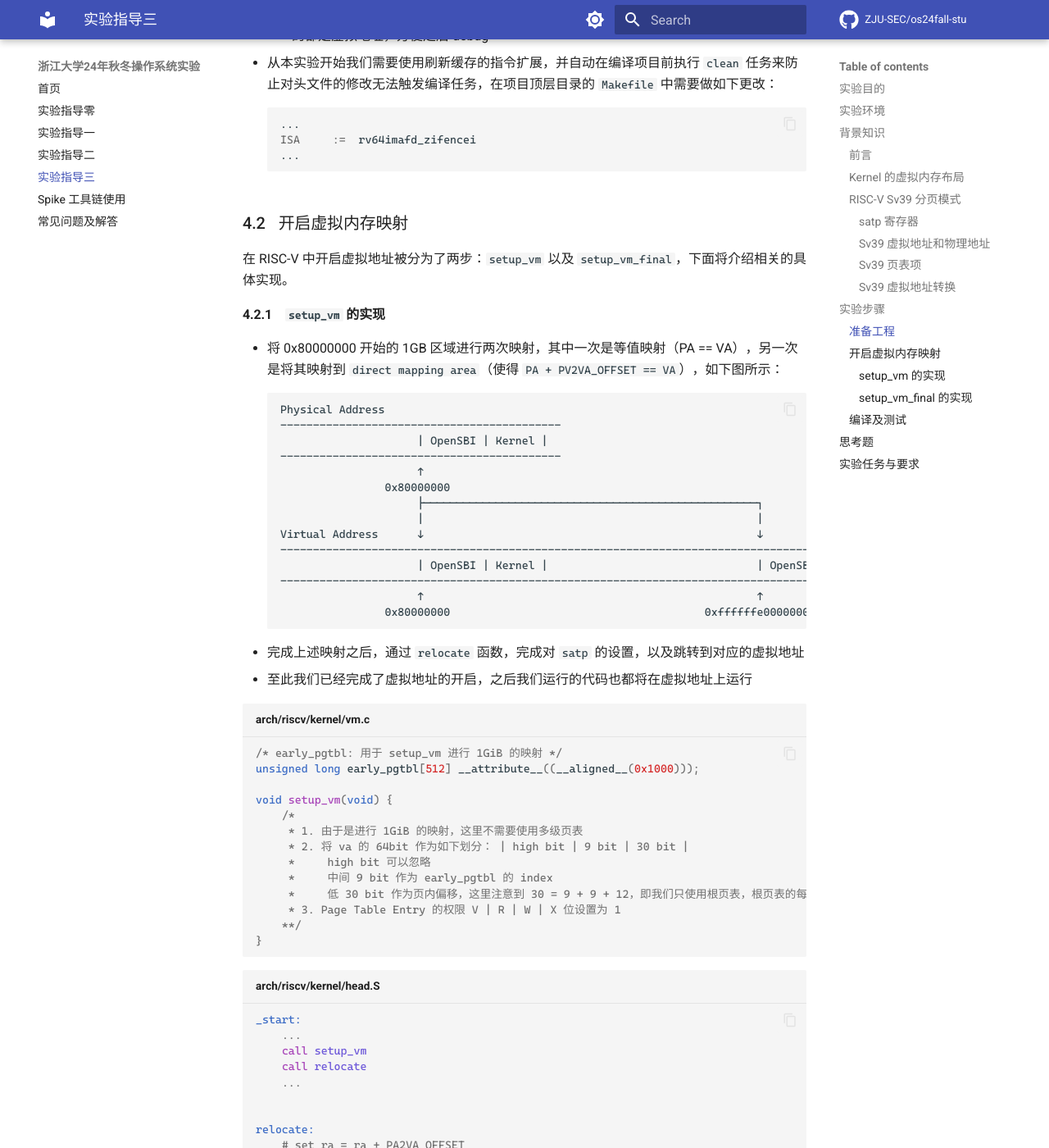
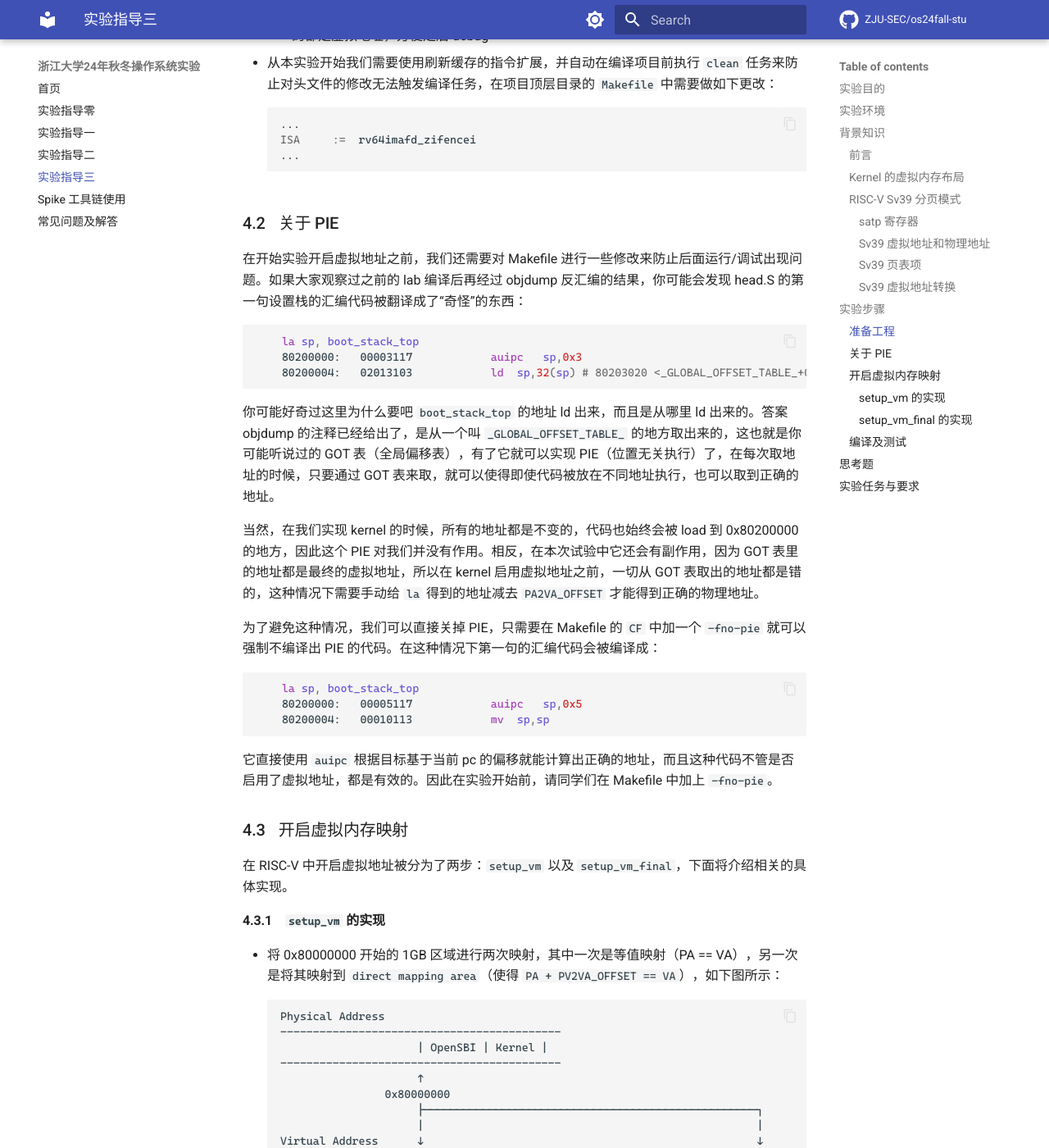
Before and after one commit to ZJU-SEC/os24fall-stu, an MkDocs documentation site: the page built from docs/lab3.md, in a window 1280 px wide and 1400 px high, scrolled down 5182 px. Shown: the whole window at 82% size. Built offline with MkDocs 1.6.1 and Material for MkDocs 9.7.7, drawn with Linux system fonts in a browser that asks for light colours; some web fonts are replaced; comment, search, counter and statistics services are not loaded.

Commit message:
docs: add instructions on pie

````diff
--- a/docs/lab3.md
+++ b/docs/lab3.md
@@ -215,6 +215,30 @@ satp（Supervisor Address Translation and Protection Register）是 RISC-V 中
     ISA		:=	rv64imafd_zifencei
     ...
     ```
+
+### 关于 PIE
+
+在开始实验开启虚拟地址之前，我们还需要对 Makefile 进行一些修改来防止后面运行/调试出现问题。如果大家观察过之前的 lab 编译后再经过 objdump 反汇编的结果，你可能会发现 head.S 的第一句设置栈的汇编代码被翻译成了“奇怪”的东西：
+
+```asm
+    la sp, boot_stack_top
+    80200000:	00003117          	auipc	sp,0x3
+    80200004:	02013103          	ld	sp,32(sp) # 80203020 <_GLOBAL_OFFSET_TABLE_+0x18>
+```
+
+你可能好奇过这里为什么要吧 `boot_stack_top` 的地址 ld 出来，而且是从哪里 ld 出来的。答案 objdump 的注释已经给出了，是从一个叫 `_GLOBAL_OFFSET_TABLE_` 的地方取出来的，这也就是你可能听说过的 GOT 表（全局偏移表），有了它就可以实现 PIE（位置无关执行）了，在每次取地址的时候，只要通过 GOT 表来取，就可以使得即使代码被放在不同地址执行，也可以取到正确的地址。
+
+当然，在我们实现 kernel 的时候，所有的地址都是不变的，代码也始终会被 load 到 0x80200000 的地方，因此这个 PIE 对我们并没有作用。相反，在本次试验中它还会有副作用，因为 GOT 表里的地址都是最终的虚拟地址，所以在 kernel 启用虚拟地址之前，一切从 GOT 表取出的地址都是错的，这种情况下需要手动给 `la` 得到的地址减去 `PA2VA_OFFSET` 才能得到正确的物理地址。
+
+为了避免这种情况，我们可以直接关掉 PIE，只需要在 Makefile 的 `CF` 中加一个 `-fno-pie` 就可以强制不编译出 PIE 的代码。在这种情况下第一句的汇编代码会被编译成：
+
+```asm
+    la sp, boot_stack_top
+    80200000:	00005117          	auipc	sp,0x5
+    80200004:	00010113          	mv	sp,sp
+```
+
+它直接使用 `auipc` 根据目标基于当前 pc 的偏移就能计算出正确的地址，而且这种代码不管是否启用了虚拟地址，都是有效的。因此在实验开始前，请同学们在 Makefile 中加上 `-fno-pie`。
 
 ### 开启虚拟内存映射
 
````
